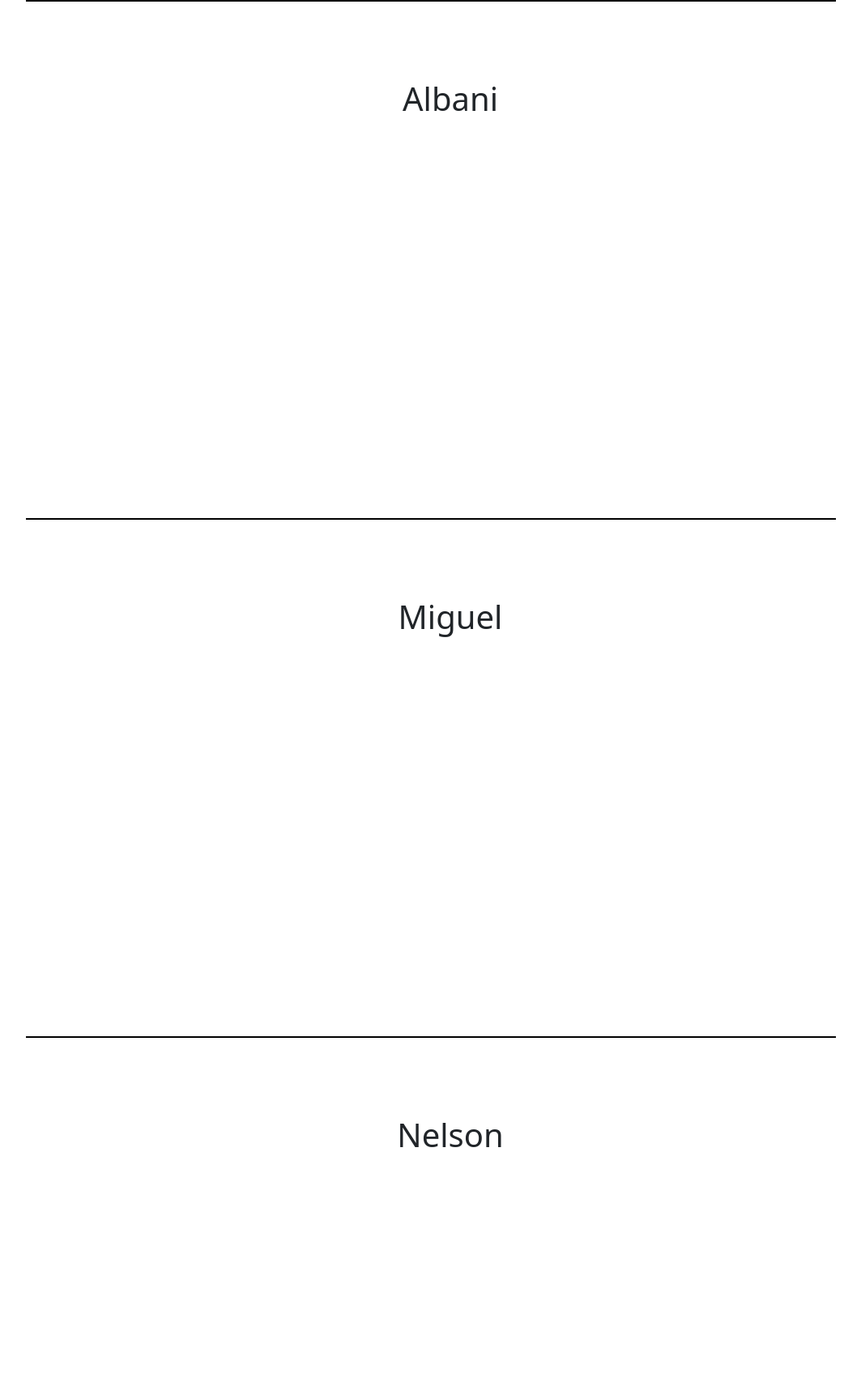
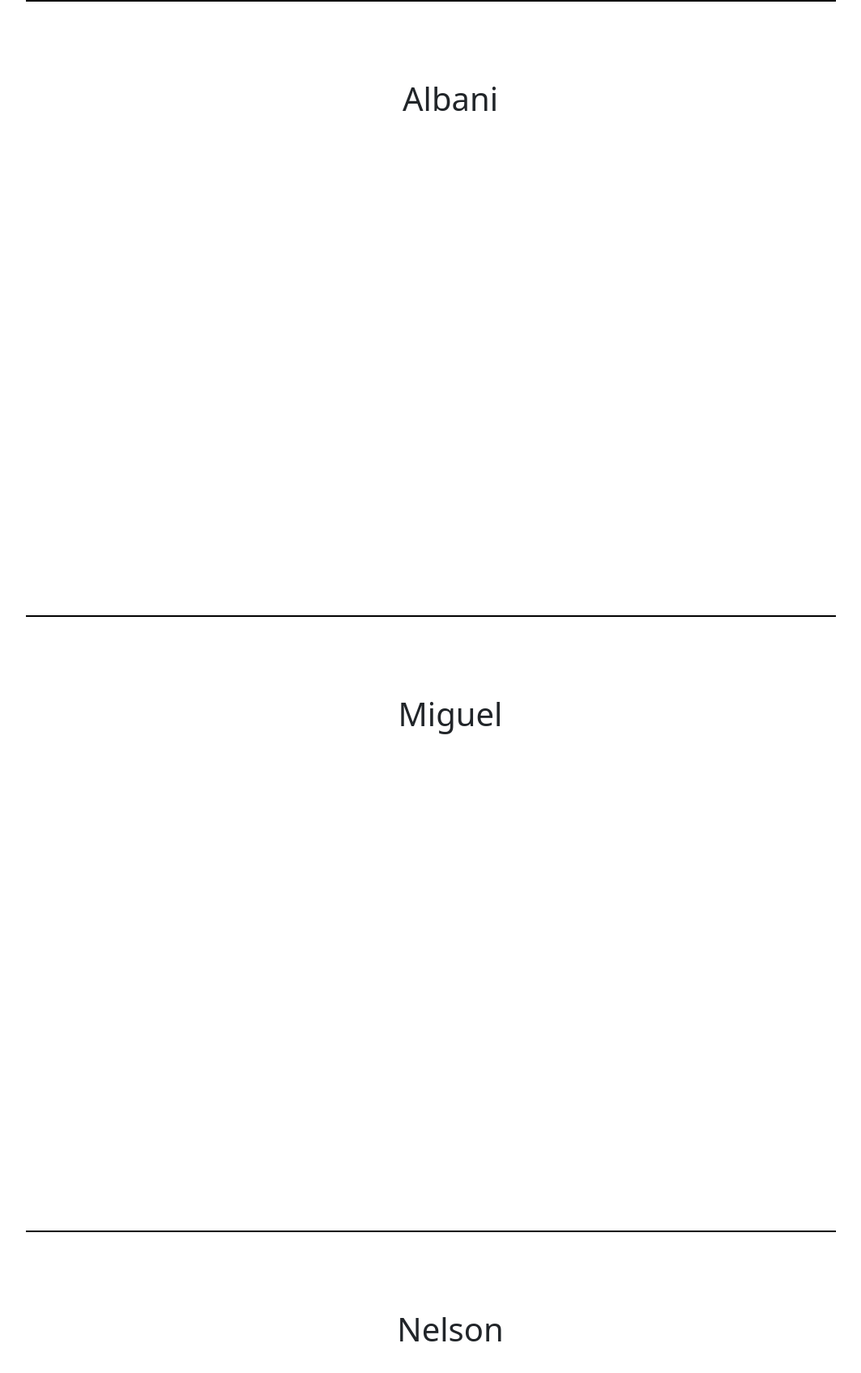
Before and after one commit to Miguelpers/practica, a React (Create React App) app: page / in a window 1280 px wide. Shown: the top 1696 px of the page at 81% size, without its empty margins (108-1171 px from the left). Built offline with nearby package versions, Linux system fonts and the light colour scheme.

Commit message:
Fix Height

```diff
--- a/src/container/Albani/Albani.scss
+++ b/src/container/Albani/Albani.scss
@@ -1,6 +1,6 @@
 .app__albani {
     max-width: 1000px;
-    height: 80vh;
+    height: 95vh;
     flex-direction: column;
 
     padding: 6rem 1rem 6rem 4rem;
--- a/src/container/Miguel/Miguel.scss
+++ b/src/container/Miguel/Miguel.scss
@@ -1,6 +1,6 @@
 .app__miguel {
     max-width: 1000px;
-    height: 80vh;
+    height: 95vh;
     flex-direction: column;
 
     padding: 6rem 1rem 6rem 4rem;
--- a/src/container/Nelson/Nelson.scss
+++ b/src/container/Nelson/Nelson.scss
@@ -1,6 +1,6 @@
 .app__nelson {
     max-width: 1000px;
-    height: 80vh;
+    height: 95vh;
     flex-direction: column;
 
     padding: 6rem 1rem 6rem 4rem;
```
